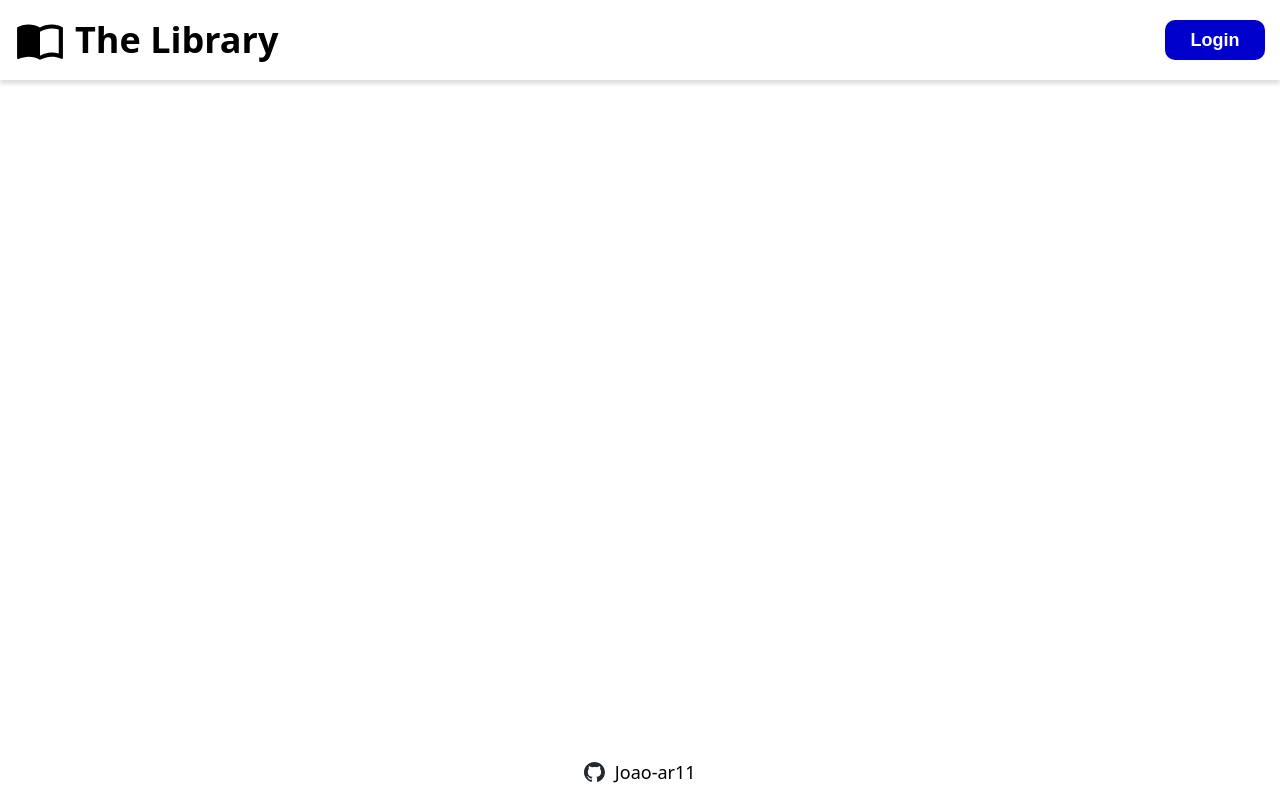
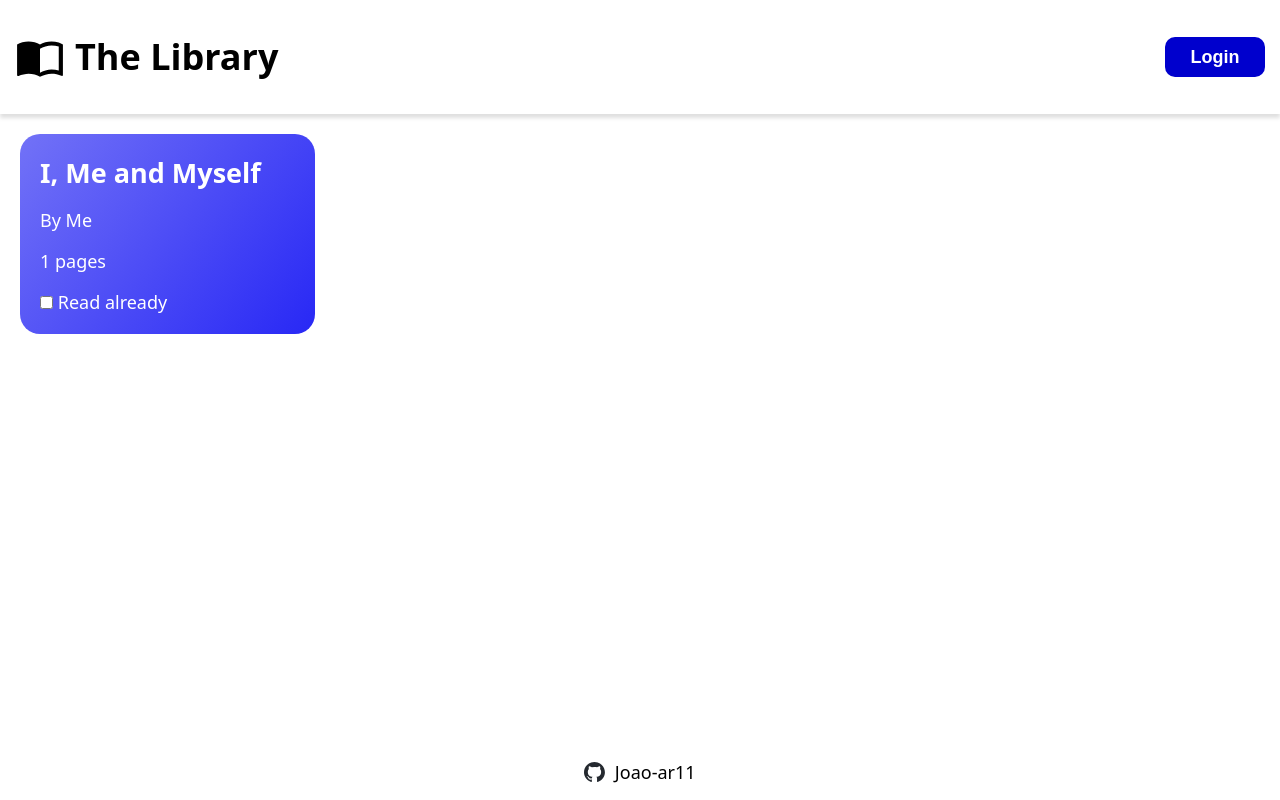
Before and after one commit to Joao-ar11/library, a plain HTML site: page index.html in a window 1280 px wide. Drawn offline with Linux system fonts and the light colour scheme.

Commit message:
Add main and style for the books in index.html

```diff
--- a/index.html
+++ b/index.html
@@ -16,9 +16,20 @@
         </div>
         <button>Login</button>
       </header>
+      <main>
+        <div class="book">
+          <h2>I, Me and Myself</h2>
+          <p>By Me</p>
+          <p>1 pages</p>
+          <div>
+            <input type="checkbox" id="have-read" class="check" />
+            <label for="have-read">Read already</label>
+          </div>
+        </div>
+      </main>
       <footer>
         <a href="https://www.github.com/Joao-ar11">
-              <img src="./img/github.svg" alt="Github icon">
+          <img src="./img/github.svg" alt="Github icon" />
           <p>Joao-ar11</p>
         </a>
       </footer>
--- a/style.css
+++ b/style.css
@@ -17,9 +17,9 @@ a {
 
 .container {
   min-height: 100vh;
-    display: flex;
-    flex-direction: column;
-    justify-content: space-between;
+
+  display: grid;
+  grid-template-rows: 1fr 5fr 1fr;
 }
 
 header {
@@ -55,6 +55,7 @@ header button {
 }
 
 footer {
+  margin-top: auto;
   height: 50px;
   padding: 10px;
 }
@@ -71,3 +72,23 @@ footer a {
 footer a img {
   height: 20px;
 }
+
+main {
+  padding: 20px;
+
+  display: grid;
+  grid-template-columns: repeat(4, 1fr);
+  grid-auto-rows: 200px;
+  gap: 20px;
+}
+
+.book {
+  background-image: linear-gradient(130deg, #7272f7, #2828f5);
+  padding: 20px;
+  color: #ffffff;
+  border-radius: 20px;
+
+  display: flex;
+  flex-direction: column;
+  justify-content: space-between;
+}
```
Lines whose indentation alone changed are shown as unchanged.
